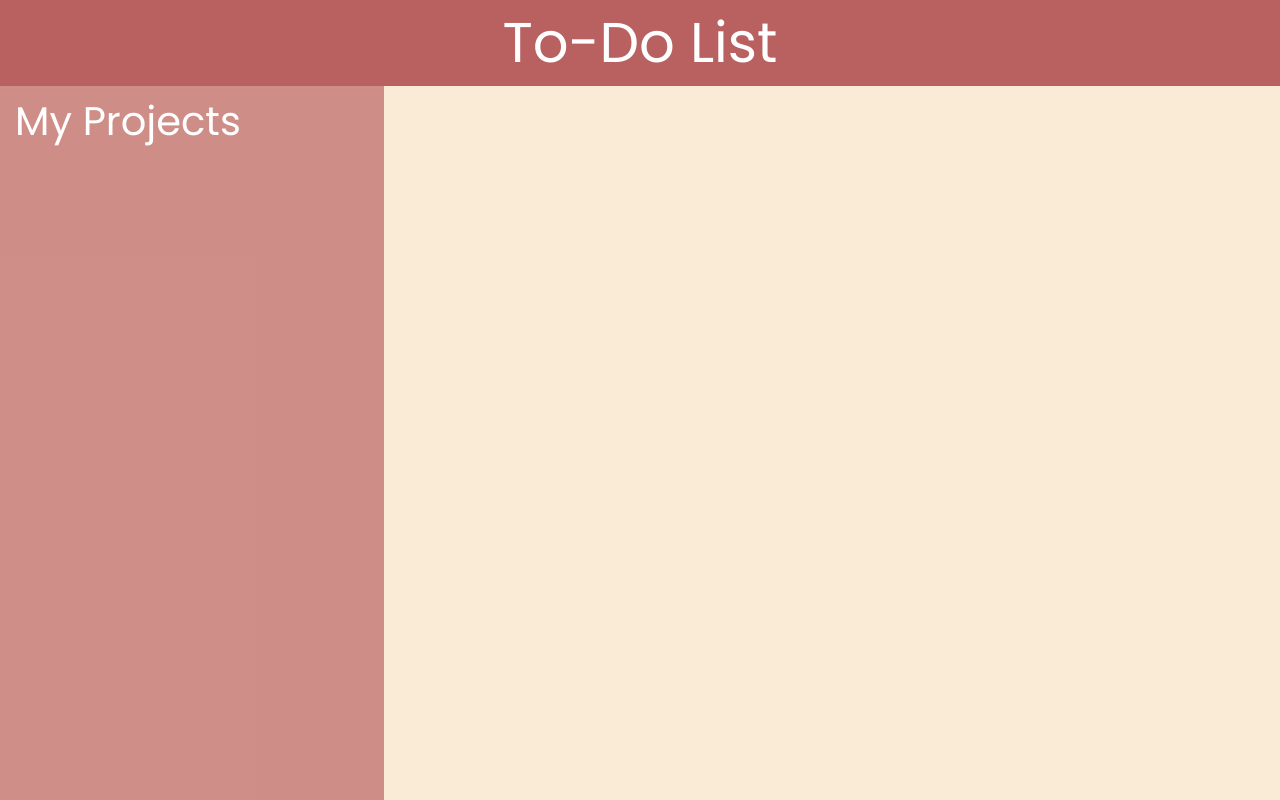
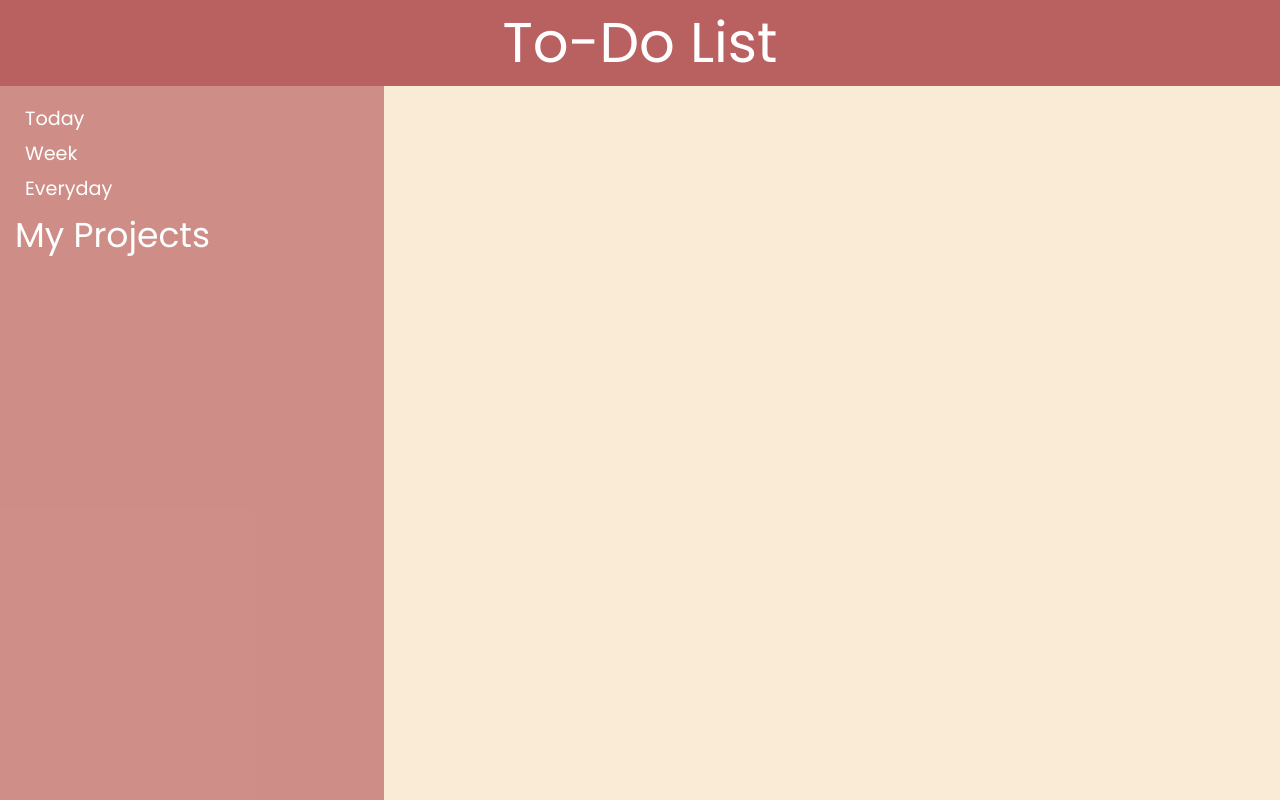
Before and after one commit to Mono0087/Todo-list, a website built with webpack: page src/template.html in a window 1280 px wide. Built offline with nearby package versions, Linux system fonts and the light colour scheme.

Commit message:
Add Local Storage

```diff
--- a/src/SCSS/style.scss
+++ b/src/SCSS/style.scss
@@ -65,7 +65,8 @@ h1 {
   font-size: clamp(1.8rem, 6vw, 3.5rem);
 }
 h2 {
-  font-size: clamp(1.3rem, 5vw, 2.5rem);
+  font-size: clamp(1.3rem, 2.7vw, 2.5rem);
+  padding: 1.5vh 0;
 }
 
 %flex-center-rules {
@@ -105,10 +106,18 @@ h2 {
     max-width: calc(max(30vw, 170px));
     background-color: $main-theme-light;
     @extend %add-overflow, %padding;
-    .projects-list {
-      li {
-        @extend %padding;
-      }
+  }
+  .projects-list {
+    display: flex;
+    flex-direction: column;
+    text-align-last: left;
+    li {
+      padding: 3px 10px;
+    }
+    button {
+      background-color: transparent;
+      color: #fff;
+      font-size: calc(clamp(1.2rem, 1vw, 40px));
     }
   }
   main {
--- /dev/null
+++ b/src/app/StorageApi.js
@@ -0,0 +1,32 @@
+export { Storage, localStorageApi }
+
+class Storage {
+    constructor(storageAPI) {
+        this.storageAPI = storageAPI
+    }
+    addList(list, listType) {
+        this.storageAPI.addList(list, listType)
+    }
+    getList(listName) {
+        return this.storageAPI.getList(listName)
+    }
+    getAllLists() {
+
+    }
+    changeList() {
+
+    }
+    deleteList() {
+
+    }
+}
+
+class localStorageApi {
+    addList(list, listType) {
+        localStorage.setItem(`${listType}.${list.id}`, JSON.stringify(list))
+    }
+    getList(listName) {
+        let list = JSON.parse(localStorage.getItem(listName))
+        return list
+    }
+}
--- a/src/app/app.js
+++ b/src/app/app.js
@@ -1,4 +1,41 @@
+import createElement from "./utils/createElement"
+import { Storage, localStorageApi } from "./StorageApi"
 
 export const run = () => {
+    const container = document.querySelector('.container')
+
+    let StorageClient = new Storage(new localStorageApi)
+    const DEFAULT_LIST_LOCAL_STORAGE_KEY = 'defaultList'
+    const CUSTOM_LIST_LOCAL_STORAGE_KEY = 'customList'
+    initDefaultLists()
+    renderDefaultLists()
+
+
+    function initDefaultLists() {
+        let defaultLists = [
+            { id: 1, name: 'Today', todos: [] },
+            { id: 2, name: 'Week', todos: [] },
+            { id: 3, name: 'Everyday', todos: [] }
+        ]
+
+        for (let i = 0; i < defaultLists.length; ++i) {
+            let list = defaultLists[i]
+            StorageClient.addList(list, DEFAULT_LIST_LOCAL_STORAGE_KEY)
+        }
+    }
+
+    function renderDefaultLists() {
+        const defaultListsContainer = document.querySelector('[data-default-lists]')
+        let i = 0
+        while (true) {
+            let list = StorageClient.getList(`${DEFAULT_LIST_LOCAL_STORAGE_KEY}.${i + 1}`)
+            if (!list) break
+            let listEl = createElement('li', ['default-list-item'])
+            let listElBtn = createElement('button', null, null, list.name, `defaultListId`, list.id)
+            listEl.appendChild(listElBtn)
+            defaultListsContainer.appendChild(listEl)
+            ++i
+        }
+    }
 
 }
--- /dev/null
+++ b/src/app/utils/createElement.js
@@ -0,0 +1,9 @@
+export default function createElement(name, classList, id, textContent, datasetName, datasetKey) {
+    let el = document.createElement(name)
+    classList ? el.classList.add(...classList) : null
+    textContent ? el.innerText = textContent : null
+    id ? el.id = id : null
+    datasetName ? el.dataset[datasetName] = '' : null
+    datasetKey ? el.dataset[datasetName] = datasetKey : null
+    return el
+}
--- a/src/template.html
+++ b/src/template.html
@@ -13,10 +13,10 @@
             <h1>To-Do List</h1>
         </header>
         <nav>
-            <ul class="projects-list" id="default-projects">
+            <ul class="projects-list" id="default-projects" data-default-lists>
             </ul>
             <h2>My Projects</h2>
-            <ul class="projects-list" id="custom-projects">
+            <ul class="projects-list" id="custom-projects" data-custom-lists>
             </ul>
         </nav>
         <main>
```
Also changed, not shown: dist/index.html, dist/main.31d6cfe0d16ae931b73c.bundle.js (deleted), dist/main.677fb68acfd71ab85acd.bundle.js (added), 2 other files.
